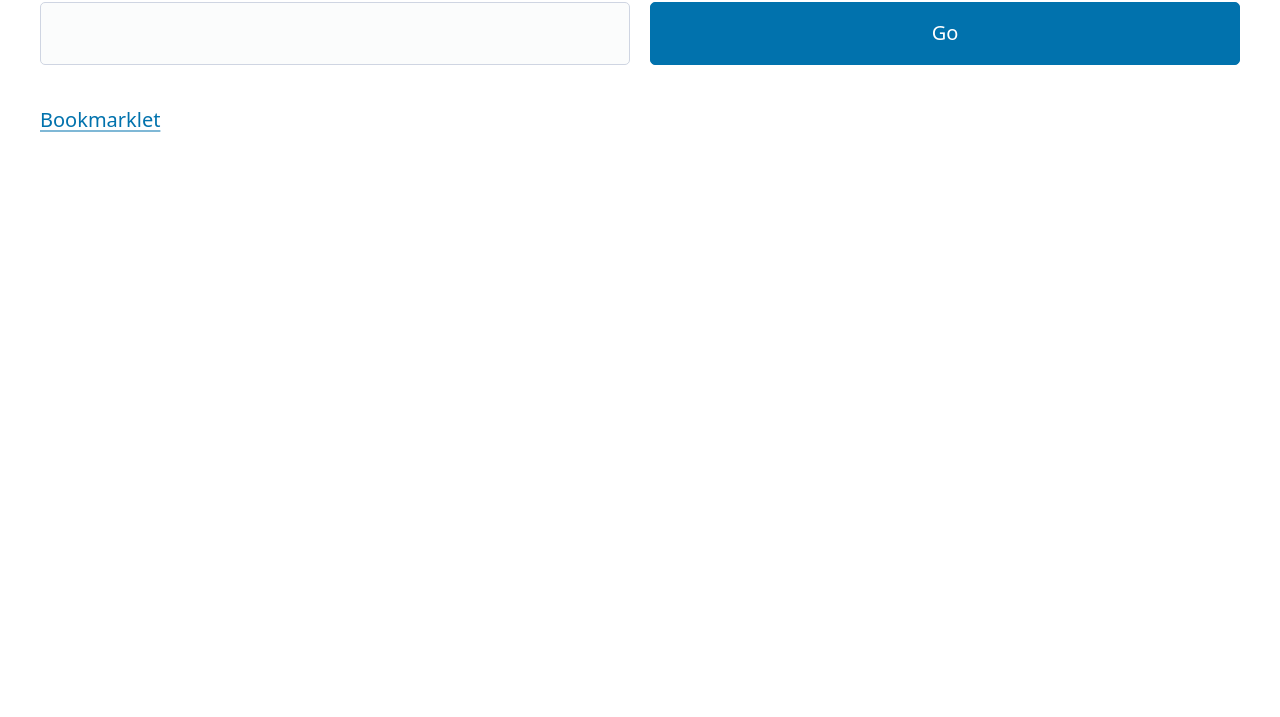
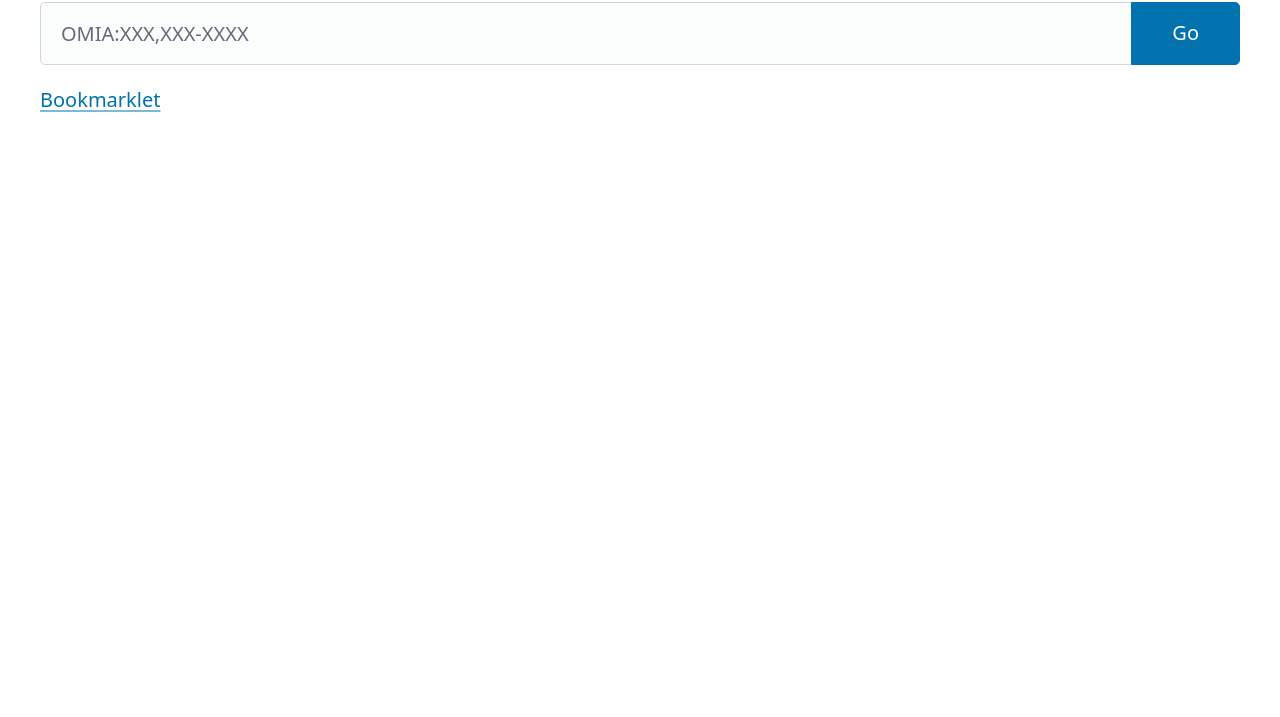
Before and after one commit to aleksrutins/omia, a plain HTML site: page index.html in a window 1280 px wide. Shown: the part 83-800 px from the top of the page. Drawn offline with nearby package versions, Linux system fonts and the light colour scheme.

Commit message:
Update index.html

```diff
--- a/index.html
+++ b/index.html
@@ -33,8 +33,8 @@
         <h1>OMIA database reference tool</h1>
 
         <form onsubmit="redirect(event)">
-            <fieldset class="grid">
-                <input id="identifier">
+            <fieldset role="group">
+                <input type="text" placeholder="OMIA:XXX,XXX-XXXX" id="identifier">
                 <button type="submit">Go</button>
             </fieldset>
         </form>
```
